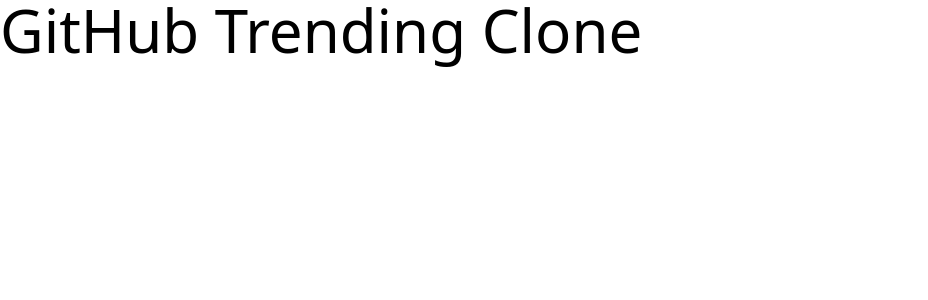
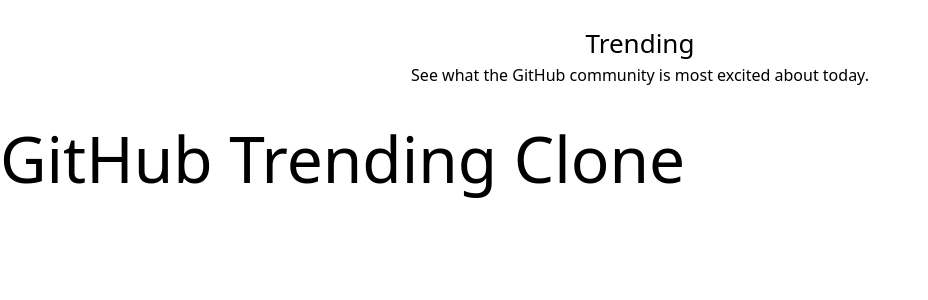
Before and after one commit to NigelMarshal/github-trending-clone, a React (Create React App) app: page / in a window 1280 px wide. Shown: the top 300 px of the page, without its empty margins (0-928 px from the left). Built offline with nearby package versions, Linux system fonts and the light colour scheme.

Commit message:
feat(Header): Add skeleton Header component
+ Add header component
+ Add custom font sizes

```diff
--- a/src/App.js
+++ b/src/App.js
@@ -1,6 +1,9 @@
+import Header from "./components/Header";
+
 function App() {
   return (
     <div>
+      <Header />
       <h1 className="text-6xl">GitHub Trending Clone</h1>
     </div>
   );
--- /dev/null
+++ b/src/components/Header.js
@@ -0,0 +1,12 @@
+function Header() {
+  return (
+    <header className="text-center py-6">
+      <h1 className="text-2xl">Trending</h1>
+      <p className="text-base">
+        See what the GitHub community is most excited about today.
+      </p>
+    </header>
+  );
+}
+
+export default Header;
--- a/tailwind.config.js
+++ b/tailwind.config.js
@@ -1,6 +1,20 @@
 module.exports = {
   content: ["./src/**/*.{js,jsx,ts,tsx}"],
   theme: {
+    fontSize: {
+      xs: ".75rem",
+      sm: ".875rem",
+      tiny: ".875rem",
+      base: "1rem",
+      lg: "1.125rem",
+      xl: "1.25rem",
+      "2xl": "1.625rem",
+      "3xl": "1.875rem",
+      "4xl": "2.25rem",
+      "5xl": "3rem",
+      "6xl": "4rem",
+      "7xl": "5rem",
+    },
     extend: {},
   },
   plugins: [],
```
